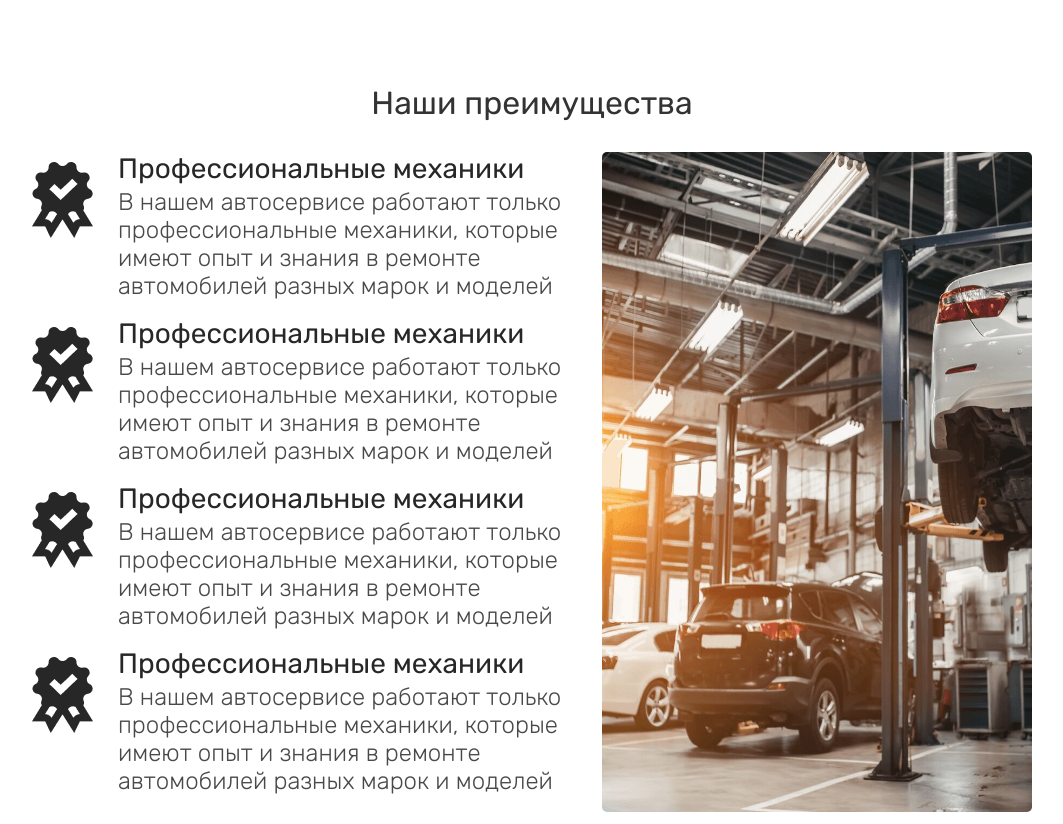
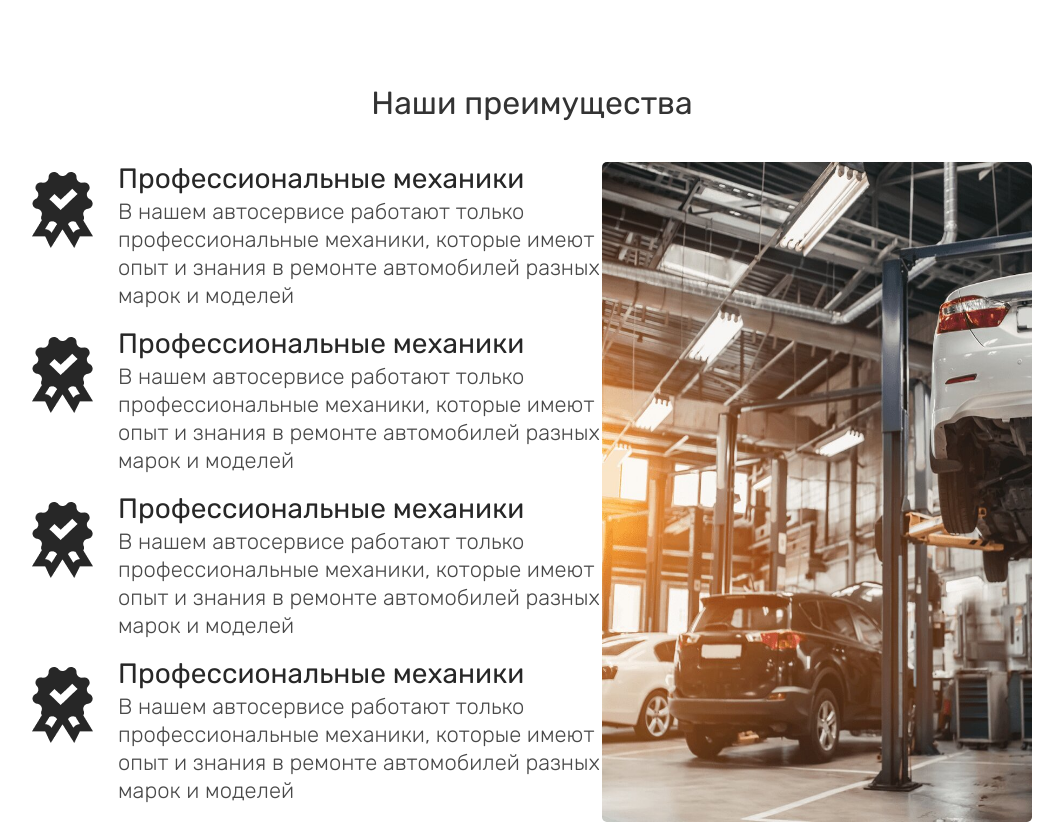
Before and after one commit to MakarLeonov/OOO-Time, a Vue app: page /main in a window 1280 px wide. Shown: the part 1380-2204 px from the top of the page, without its empty margins (108-1171 px from the left). Built offline with nearby package versions, Linux system fonts and the light colour scheme.

Commit message:
Changed the usual div tags to semantic tags

```diff
--- a/src/components/AboutPage/vInfo.vue
+++ b/src/components/AboutPage/vInfo.vue
@@ -1,5 +1,5 @@
 <template>
-    <div class="container">
+    <section class="container">
         <div class="photo">
             <img src="@/assets/about.jpg" alt="photo">
         </div>
@@ -19,7 +19,7 @@
                 </div>
             </div>
         </div>
-    </div>
+    </section>
 </template>
 <script>
 export default {
--- a/src/components/AboutPage/vMapSection.vue
+++ b/src/components/AboutPage/vMapSection.vue
@@ -1,5 +1,5 @@
 <template>
-    <div class="container">
+    <section class="container">
         <div class="title">Где нас найти?</div>
         <div>
             <div class="map">
@@ -39,7 +39,7 @@
                 </div>
             </div>
         </div>
-    </div>
+    </section>
 </template>
 <script>
 export default {
--- a/src/components/MainPage/Adventages/vAdventages.vue
+++ b/src/components/MainPage/Adventages/vAdventages.vue
@@ -52,7 +52,7 @@ export default {
         @extend %content-container;
         display: flex;
         justify-content: space-between;
-        margin-top: 10px;
+        margin-top: 20px;
         padding: 20px 0;
 
         & > img {
@@ -91,7 +91,7 @@ export default {
         font-family: 'Rubik';
         font-style: normal;
         font-weight: 300;
-        font-size: 24px;
+        font-size: 22px;
         line-height: 28px;
 
         color: #494949;
--- a/src/components/MainPage/TitleCarusel/vTitleCarusel.vue
+++ b/src/components/MainPage/TitleCarusel/vTitleCarusel.vue
@@ -1,5 +1,5 @@
 <template>
-    <div
+    <section
         class="section"
         :style="{height: sectionHeight + 'px'}"
         >
@@ -19,7 +19,7 @@
                 <v-carusel-form />
             </div>
         </div >
-    </div>
+    </section>
 </template>
 <script>
 import vCaruselItem from "@/components/MainPage/TitleCarusel/vCaruselItem.vue";
--- a/src/components/footer/vFooter.vue
+++ b/src/components/footer/vFooter.vue
@@ -1,5 +1,5 @@
 <template>
-    <div class="footer">
+    <footer>
         <div class="container">
             <div class="info">
                 <div class="info_column">
@@ -60,7 +60,7 @@
             <div class="hr"></div>
             <p class="copyright">© 2023, все права защищены.</p>
         </div>
-    </div>
+    </footer>
 </template>
 <script>
 import MyButtonBlack from "@/components/UI/MyButtonBlack.vue";
@@ -73,7 +73,7 @@ export default {
 <style lang="scss" scoped>
 @import "@/assets/assets.scss";
 
-    .footer {
+    footer {
         width: 100%;
         height: 520px;
         height: fit-content;
```
